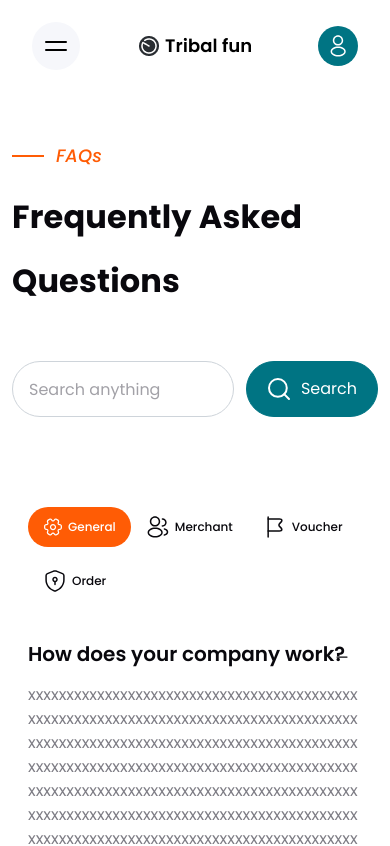
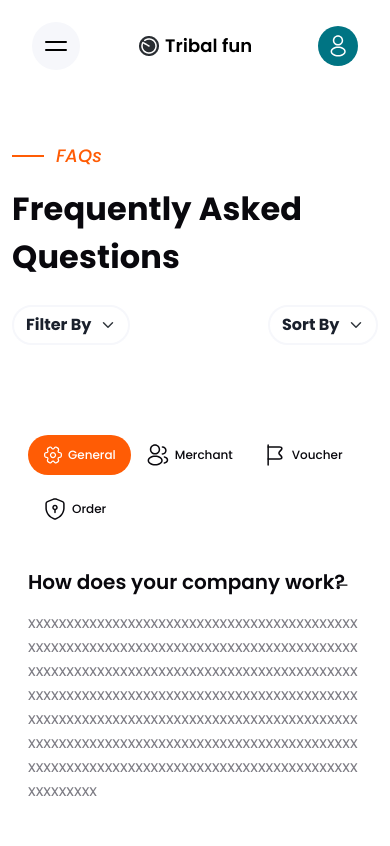
Before and after one commit to heliconho/tribalfun, a React (Create React App) app: page /faq in a window 390 px wide. Shown: the top 846 px of the page. Built offline with nearby package versions, Linux system fonts and the light colour scheme; a web font is replaced by a local one.

Commit message:
faqs added

```diff
--- a/src/App.scss
+++ b/src/App.scss
@@ -3167,6 +3167,7 @@ footer {
 	@include breakpoint(max-sm) {
 		.title {
 			font-size: 32px;
+			line-height: 48px;
 			font-weight: 700;
 		}
 	}
--- a/src/components/Header.jsx
+++ b/src/components/Header.jsx
@@ -10,6 +10,7 @@ import {
 	SearchIcon,
 } from "../Icon";
 import logo from "../assets/img/logo.png";
+import useScreen from "../hooks/useScreen";
 import ConfirmEmail from "./ConfirmEmail";
 import DropdownGroup from "./DropdownGroup";
 import ForgetPass from "./ForgetPass";
@@ -32,6 +33,7 @@ const Header = () => {
 	};
 	const [sticky, setSticky] = useState(false);
 	window.addEventListener("scroll", handleScroll);
+	const screen = useScreen()
 	return (
 		<>
 			<header className={sticky ? "sticky" : ""}>
@@ -94,7 +96,10 @@ const Header = () => {
 											}
 											key={i}
 										>
-											<Link to="#" onClick={() => setSubmenuOpen(i)}>
+											<Link
+												to={screen >= 992 ? item?.url : "#0"}
+												onClick={() => setSubmenuOpen(i)}
+											>
 												{item?.name}{" "}
 												<span className="d-lg-none">
 													<RightAngle />
@@ -168,7 +173,7 @@ const data = [
 	},
 	{
 		name: "Category",
-		url: "#",
+		url: "/destination",
 		data: [
 			{
 				name: "Places",
--- a/src/pages/faq/FaqPage.jsx
+++ b/src/pages/faq/FaqPage.jsx
@@ -24,12 +24,31 @@ const FaqPage = () => {
 					text="Browse information about how to use our website, and share your feedback with us. Frequently asked questions about travel can be found here."
 					extraClass="account-layout"
 				>
+					{screen < 576 ? (
+						<div className="d-flex d-sm-none justify-content-between mt-4">
+							<select className="form-select filter-select">
+								<option>Filter By</option>
+								<option>Name</option>
+								<option>Price</option>
+								<option>Date</option>
+								<option>Rating</option>
+							</select>
+							<select className="form-select filter-select">
+								<option>Sort By</option>
+								<option>Name</option>
+								<option>Price</option>
+								<option>Date</option>
+								<option>Rating</option>
+							</select>
+						</div>
+					) : (
 						<div className="faqs-search">
 							<Input placeholder="Search anything" />
 							<Link to="#" className="cmn-btn">
 								<SearchIcon /> Search
 							</Link>
 						</div>
+					)}
 				</BreadcrumbTwo>
 				<div className="faqs-section py-120">
 					<div className="container">
```
Lines whose indentation alone changed are shown as unchanged.
